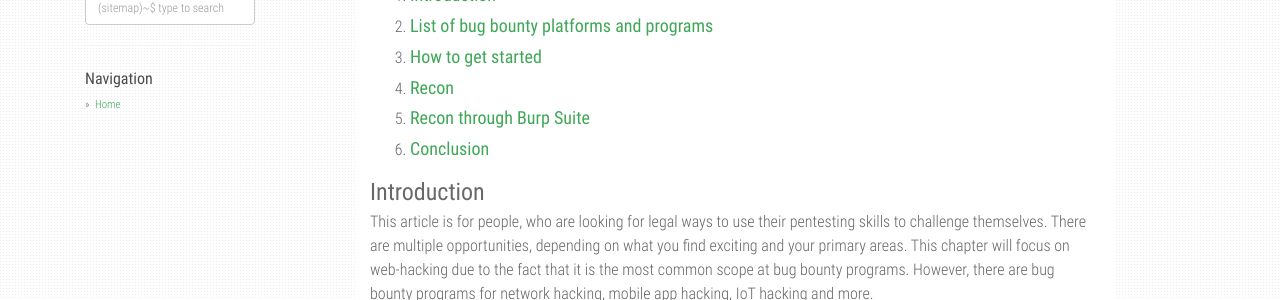
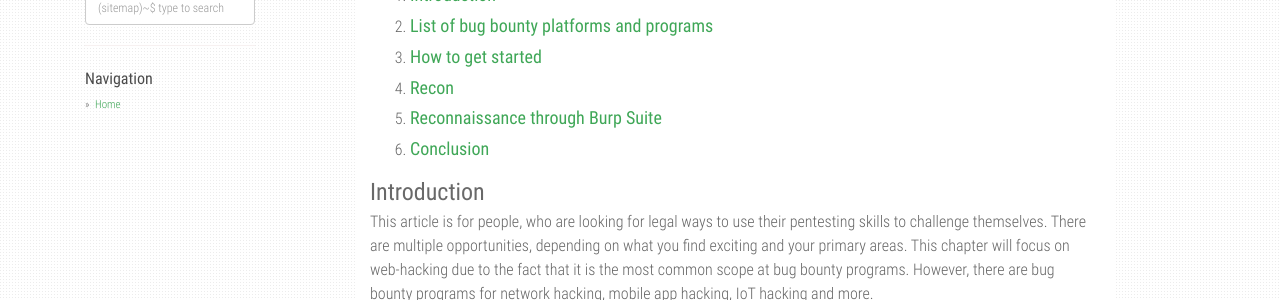
Before and after one commit to CPH-SEC/CPH-SEC.github.io, a Jekyll site: the page built from bugbounty.md, in a window 1280 px wide and 900 px high. Shown: the part 312-612 px from the top of the window. Built offline with Jekyll 4.4.1, drawn with Linux system fonts in a browser that asks for light colours; our own code applies the rules of GitHub Pages for plain Markdown files.

Commit message:
Update bugbounty.md

```diff
--- a/bugbounty.md
+++ b/bugbounty.md
@@ -12,7 +12,7 @@ _Disclaimer & Caveat Lector: This article is for educational purposes only. The
 2. #### [List of bug bounty platforms and programs](#The-list)
 3. #### [How to get started](#How)
 4. #### [Recon](#Recon)
-5. #### [Recon through Burp Suite](#Burp Suite)
+5. #### [Reconnaissance through Burp Suite](#Burp Suite)
 6. #### [Conclusion](#Conclusion)
 
 
```
